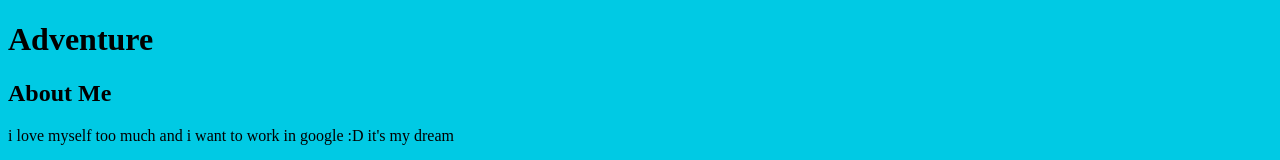
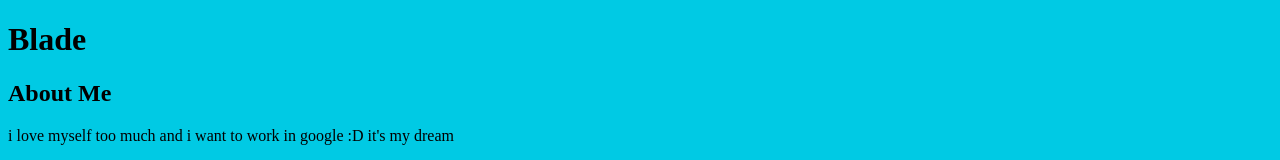
Before and after one commit to SamiKamal/Udacity-course, a plain HTML site: page index.html in a window 1280 px wide. Shown: the top 160 px of the page. Drawn offline with Linux system fonts and the light colour scheme.

Commit message:
changing the h1

```diff
--- a/index.html
+++ b/index.html
@@ -10,7 +10,7 @@
 <body>
 
     <header>
-        <h1>Adventure</h1>
+        <h1>Blade</h1>
     </header>
 
     <div class="container">
```
